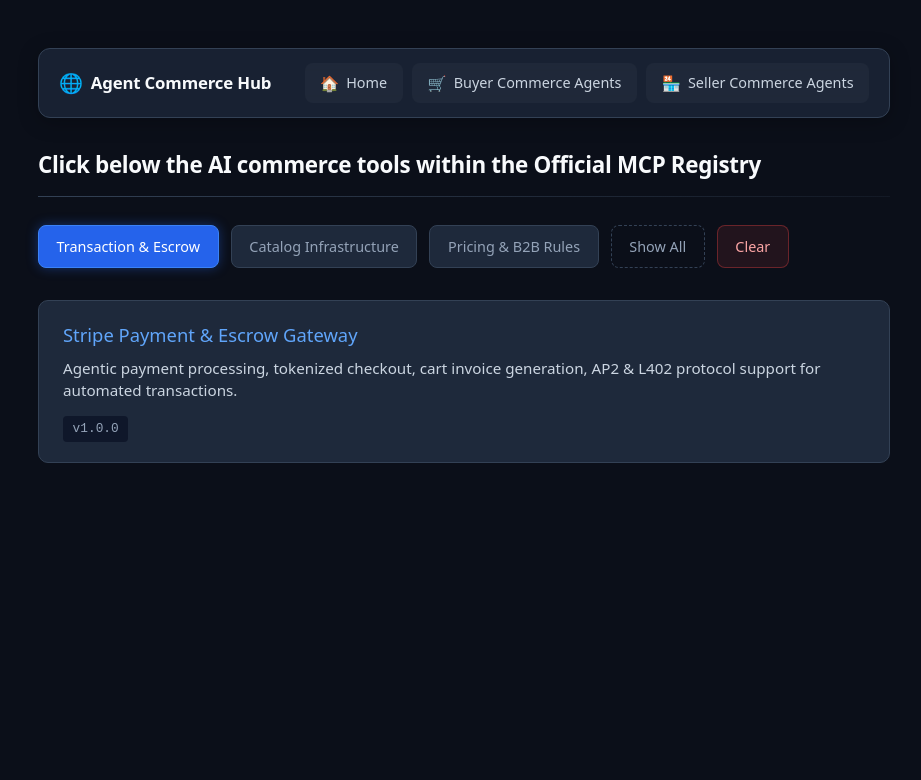
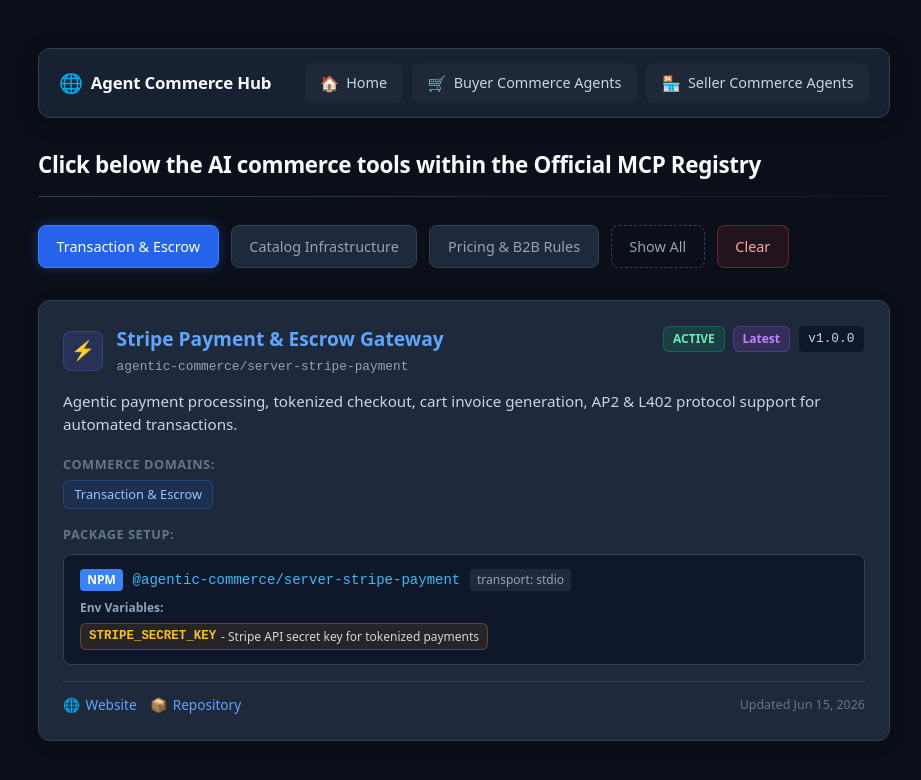
Before and after one commit to Laurence2013/myagentcommerce-00, an Angular app: page /mcp-registry in a window 1280 px wide. Both pictures are taken after a click on the button "Transaction & Escrow". Shown: the top 780 px of the page, without its empty margins (176-1097 px from the left). Built offline with nearby package versions, Linux system fonts and the light colour scheme.

Commit message:
02-03-commit

```diff
--- a/src/app/mcps/mcp-registry/mcp-registry.component.css
+++ b/src/app/mcps/mcp-registry/mcp-registry.component.css
@@ -270,36 +270,276 @@
 .server-card {
   background: #1e293b;
   border: 1px solid #334155;
-  border-radius: 10px;
-  padding: 1.25rem 1.5rem;
-  transition: border-color 0.2s ease;
+  border-radius: 12px;
+  padding: 1.5rem;
+  transition: all 0.2s ease;
+  box-shadow: 0 4px 15px rgba(0, 0, 0, 0.15);
 }
 
 .server-card:hover {
   border-color: #475569;
+  box-shadow: 0 8px 25px rgba(0, 0, 0, 0.25);
 }
 
-.server-card h3 {
-  margin: 0 0 0.5rem 0;
-  font-size: 1.15rem;
+.server-card-header {
+  display: flex;
+  justify-content: space-between;
+  align-items: flex-start;
+  gap: 1rem;
+  flex-wrap: wrap;
+  margin-bottom: 0.85rem;
+}
+
+.server-title-group {
+  display: flex;
+  align-items: center;
+  gap: 0.85rem;
+}
+
+.server-icon {
+  width: 40px;
+  height: 40px;
+  border-radius: 8px;
+  object-fit: cover;
+  background: #0f172a;
+  border: 1px solid #334155;
+}
+
+.server-icon-placeholder {
+  width: 40px;
+  height: 40px;
+  border-radius: 8px;
+  background: rgba(99, 102, 241, 0.15);
+  border: 1px solid rgba(99, 102, 241, 0.3);
+  display: flex;
+  align-items: center;
+  justify-content: center;
+  font-size: 1.2rem;
+  color: #818cf8;
+}
+
+.server-names {
+  display: flex;
+  flex-direction: column;
+  gap: 0.2rem;
+}
+
+.server-title {
+  margin: 0;
+  font-size: 1.2rem;
+  font-weight: 700;
   color: #60a5fa;
 }
 
-.server-card p {
-  margin: 0 0 0.75rem 0;
-  color: #cbd5e1;
-  font-size: 0.95rem;
-  line-height: 1.5;
+.server-id-code {
+  font-family: ui-monospace, monospace;
+  font-size: 0.8rem;
+  color: #94a3b8;
+}
+
+.server-badges {
+  display: flex;
+  align-items: center;
+  gap: 0.5rem;
+  flex-wrap: wrap;
+}
+
+.status-badge {
+  font-size: 0.75rem;
+  font-weight: 600;
+  text-transform: uppercase;
+  padding: 0.2rem 0.55rem;
+  border-radius: 6px;
+  background: rgba(239, 68, 68, 0.15);
+  color: #fca5a5;
+  border: 1px solid rgba(239, 68, 68, 0.3);
+}
+
+.status-badge.active-status {
+  background: rgba(16, 185, 129, 0.15);
+  color: #6ee7b7;
+  border-color: rgba(16, 185, 129, 0.3);
+}
+
+.latest-badge {
+  font-size: 0.75rem;
+  font-weight: 600;
+  padding: 0.2rem 0.55rem;
+  border-radius: 6px;
+  background: rgba(168, 85, 247, 0.15);
+  color: #c084fc;
+  border: 1px solid rgba(168, 85, 247, 0.3);
 }
 
 .version {
   display: inline-block;
   background: #0f172a;
-  color: #94a3b8;
+  color: #cbd5e1;
   padding: 0.2rem 0.6rem;
-  border-radius: 4px;
+  border-radius: 6px;
   font-size: 0.8rem;
   font-family: monospace;
+  border: 1px solid #1e293b;
+}
+
+.server-description {
+  margin: 0 0 1.1rem 0;
+  color: #cbd5e1;
+  font-size: 0.95rem;
+  line-height: 1.55;
+}
+
+.meta-section {
+  display: flex;
+  flex-direction: column;
+  gap: 0.4rem;
+  margin-bottom: 1rem;
+}
+
+.meta-section-label {
+  font-size: 0.8rem;
+  font-weight: 600;
+  text-transform: uppercase;
+  letter-spacing: 0.04em;
+  color: #64748b;
+}
+
+.tag-group {
+  display: flex;
+  gap: 0.5rem;
+  flex-wrap: wrap;
+}
+
+.commerce-tag {
+  background: rgba(37, 99, 235, 0.12);
+  color: #93c5fd;
+  border: 1px solid rgba(59, 130, 246, 0.25);
+  padding: 0.25rem 0.65rem;
+  border-radius: 6px;
+  font-size: 0.8rem;
+  font-weight: 500;
+}
+
+.packages-section {
+  gap: 0.6rem;
+}
+
+.package-card {
+  background: #0f172a;
+  border: 1px solid #334155;
+  border-radius: 8px;
+  padding: 0.85rem 1rem;
+}
+
+.package-header {
+  display: flex;
+  align-items: center;
+  gap: 0.6rem;
+  flex-wrap: wrap;
+  margin-bottom: 0.4rem;
+}
+
+.pkg-type-badge {
+  background: #3b82f6;
+  color: #ffffff;
+  font-weight: 700;
+  font-size: 0.75rem;
+  padding: 0.15rem 0.45rem;
+  border-radius: 4px;
+  text-transform: uppercase;
+}
+
+.pkg-identifier {
+  font-family: ui-monospace, monospace;
+  font-size: 0.875rem;
+  color: #38bdf8;
+}
+
+.transport-badge {
+  font-size: 0.75rem;
+  color: #94a3b8;
+  background: #1e293b;
+  padding: 0.15rem 0.45rem;
+  border-radius: 4px;
+}
+
+.env-vars-container {
+  margin-top: 0.5rem;
+  display: flex;
+  flex-direction: column;
+  gap: 0.35rem;
+}
+
+.env-label {
+  font-size: 0.75rem;
+  color: #94a3b8;
+  font-weight: 600;
+}
+
+.env-list {
+  display: flex;
+  flex-wrap: wrap;
+  gap: 0.4rem;
+}
+
+.env-pill {
+  background: rgba(245, 158, 11, 0.1);
+  border: 1px solid rgba(245, 158, 11, 0.3);
+  color: #fbbf24;
+  padding: 0.2rem 0.5rem;
+  border-radius: 6px;
+  font-size: 0.78rem;
+  display: inline-flex;
+  align-items: center;
+  gap: 0.3rem;
+}
+
+.env-pill code {
+  font-family: ui-monospace, monospace;
+  font-weight: 600;
+}
+
+.env-desc {
+  color: #d1d5db;
+  font-size: 0.75rem;
+}
+
+.server-card-footer {
+  display: flex;
+  justify-content: space-between;
+  align-items: center;
+  gap: 1rem;
+  flex-wrap: wrap;
+  padding-top: 0.85rem;
+  border-top: 1px solid #334155;
+  margin-top: 0.5rem;
+}
+
+.card-links {
+  display: flex;
+  align-items: center;
+  gap: 0.85rem;
+}
+
+.meta-link {
+  color: #60a5fa;
+  text-decoration: none;
+  font-size: 0.85rem;
+  font-weight: 500;
+  display: inline-flex;
+  align-items: center;
+  gap: 0.35rem;
+  transition: color 0.2s ease;
+}
+
+.meta-link:hover {
+  color: #93c5fd;
+  text-decoration: underline;
+}
+
+.updated-time {
+  font-size: 0.78rem;
+  color: #64748b;
 }
 
 .sr-only {
--- a/src/app/mcps/mcp-registry/mcp-registry.component.html
+++ b/src/app/mcps/mcp-registry/mcp-registry.component.html
@@ -91,11 +91,105 @@
     <div class="servers-container" id="mcp-servers-grid">
       @for (item of displayedServers(); track item.server.name) {
         <div class="server-card">
-          <h3>{{ item.server.title || item.server.name }}</h3>
-          <p>{{ item.server.description }}</p>
-          @if (item.server.version) {
-            <span class="version">v{{ item.server.version }}</span>
+          <!-- Card Header: Title, Icon & Registry Badges -->
+          <div class="server-card-header">
+            <div class="server-title-group">
+              @if (item.server.icons && item.server.icons.length > 0) {
+                <img [src]="item.server.icons[0].src" [alt]="item.server.title || item.server.name" class="server-icon" />
+              } @else {
+                <div class="server-icon-placeholder" aria-hidden="true">⚡</div>
+              }
+              <div class="server-names">
+                <h3 class="server-title">{{ item.server.title || item.server.name }}</h3>
+                <code class="server-id-code">{{ item.server.name }}</code>
+              </div>
+            </div>
+
+            <div class="server-badges">
+              @if (item._meta && item._meta['io.modelcontextprotocol.registry/official']) {
+                @let meta = item._meta['io.modelcontextprotocol.registry/official'];
+                <span class="status-badge" [class.active-status]="meta.status === 'active'">
+                  {{ meta.status }}
+                </span>
+                @if (meta.isLatest) {
+                  <span class="latest-badge">Latest</span>
+                }
+              }
+              @if (item.server.version) {
+                <span class="version">v{{ item.server.version }}</span>
+              }
+            </div>
+          </div>
+
+          <!-- Description -->
+          <p class="server-description">{{ item.server.description }}</p>
+
+          <!-- Commerce Domain Badges -->
+          @let commerceInfo = getCommerceInfo(item);
+          @if (commerceInfo.matchedCategories.length > 0) {
+            <div class="meta-section">
+              <span class="meta-section-label">Commerce Domains:</span>
+              <div class="tag-group">
+                @for (cat of commerceInfo.matchedCategories; track cat) {
+                  <span class="commerce-tag">{{ getCategoryLabel(cat) }}</span>
+                }
+              </div>
+            </div>
           }
+
+          <!-- Technical Package Details & Environment Variables -->
+          @if (item.server.packages && item.server.packages.length > 0) {
+            <div class="meta-section packages-section">
+              <span class="meta-section-label">Package Setup:</span>
+              @for (pkg of item.server.packages; track pkg.identifier) {
+                <div class="package-card">
+                  <div class="package-header">
+                    <span class="pkg-type-badge">{{ pkg.registryType }}</span>
+                    <code class="pkg-identifier">{{ pkg.identifier }}</code>
+                    @if (pkg.transport?.type) {
+                      <span class="transport-badge">transport: {{ pkg.transport.type }}</span>
+                    }
+                  </div>
+                  @if (pkg.environmentVariables && pkg.environmentVariables.length > 0) {
+                    <div class="env-vars-container">
+                      <span class="env-label">Env Variables:</span>
+                      <div class="env-list">
+                        @for (env of pkg.environmentVariables; track env.name) {
+                          <span class="env-pill" [title]="env.description || ''">
+                            <code>{{ env.name }}</code>
+                            @if (env.description) {
+                              <span class="env-desc">- {{ env.description }}</span>
+                            }
+                          </span>
+                        }
+                      </div>
+                    </div>
+                  }
+                </div>
+              }
+            </div>
+          }
+
+          <!-- Footer: Direct Links & Updated Timestamp -->
+          <div class="server-card-footer">
+            <div class="card-links">
+              @if (item.server.websiteUrl) {
+                <a [href]="item.server.websiteUrl" target="_blank" rel="noopener noreferrer" class="meta-link">
+                  <span aria-hidden="true">🌐</span> Website
+                </a>
+              }
+              @if (item.server.repository?.url) {
+                <a [href]="item.server.repository.url" target="_blank" rel="noopener noreferrer" class="meta-link">
+                  <span aria-hidden="true">📦</span> Repository
+                </a>
+              }
+            </div>
+            @if (item._meta && item._meta['io.modelcontextprotocol.registry/official']?.updatedAt) {
+              <span class="updated-time">
+                Updated {{ item._meta['io.modelcontextprotocol.registry/official'].updatedAt | date:'mediumDate' }}
+              </span>
+            }
+          </div>
         </div>
       }
     </div>
--- a/src/app/mcps/mcp-registry/mcp-registry.component.ts
+++ b/src/app/mcps/mcp-registry/mcp-registry.component.ts
@@ -1,14 +1,15 @@
 import { Component, inject, signal, computed, effect } from '@angular/core';
 import { toSignal } from '@angular/core/rxjs-interop';
+import { DatePipe } from '@angular/common';
 import { RouterLink, RouterLinkActive } from '@angular/router';
-import { McpRegistryService } from './mcp-registry.service';
-import type { McpServerResponse } from './interfaces/mcp-registry.interface';
+import { McpRegistryService, parseCommerceKeywords } from './mcp-registry.service';
+import type { McpServerResponse, ParsedCommerceMetadata } from './interfaces/mcp-registry.interface';
 
 export type CategoryType = 'all' | 'transactionEscrow' | 'catalogInfrastructure' | 'pricingB2bRules';
 
 @Component({
   selector: 'app-mcp-registry',
-  imports: [RouterLink, RouterLinkActive],
+  imports: [RouterLink, RouterLinkActive, DatePipe],
   templateUrl: './mcp-registry.component.html',
   styleUrl: './mcp-registry.component.css'
 })
@@ -43,10 +44,15 @@
       const serverCount = this.displayedServers().length;
       const loading = this.isLoading();
       const err = this.error();
-      console.log(`[McpRegistryComponent] 📊 UI State -> isLoading: ${loading}, displayedServers: ${serverCount}, category: ${this.selectedCategory()}, categoryDisabled: ${this.areCategoryButtonsDisabled()}, error: ${err ?? 'none'}`);
+      console.log(
+				`[McpRegistryComponent] 📊 UI State -> isLoading: ${loading},
+				displayedServers: ${serverCount},
+				category: ${this.selectedCategory()},
+				categoryDisabled: ${this.areCategoryButtonsDisabled()},
+				error: ${err ?? 'none'}`
+			);
     });
   }
-
   public selectCategory(cat: CategoryType): void {
     if (this.areCategoryButtonsDisabled()) {
       return;
@@ -58,10 +64,24 @@
       this.registryService.fetchServers();
     }
   }
-
   public clearResults(): void {
     console.log('[McpRegistryComponent] 🧹 Results cleared');
     this.selectedCategory.set('all');
     this.hasFetched.set(false);
   }
+
+  public getCommerceInfo(item: McpServerResponse): ParsedCommerceMetadata {
+    return parseCommerceKeywords(item);
+  }
+
+  public getCategoryLabel(cat: 'transactionEscrow' | 'catalogInfrastructure' | 'pricingB2bRules'): string {
+    switch (cat) {
+      case 'transactionEscrow':
+        return 'Transaction & Escrow';
+      case 'catalogInfrastructure':
+        return 'Catalog Infrastructure';
+      case 'pricingB2bRules':
+        return 'Pricing & B2B Rules';
+    }
+  }
 }
```
